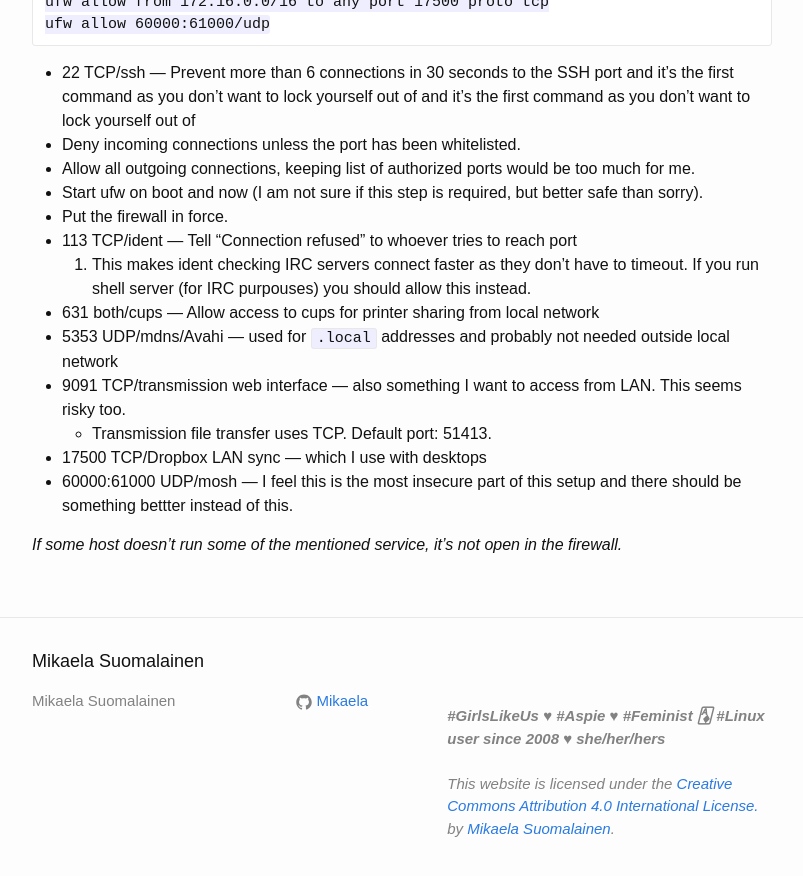
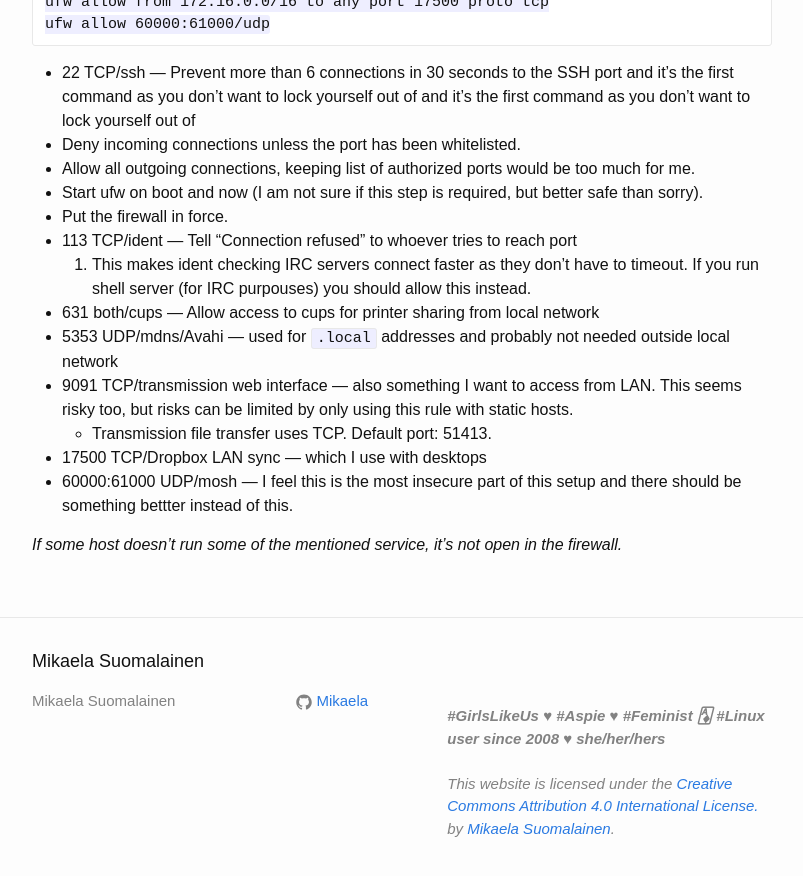
Before and after one commit to Mikaela/mikaela.github.io, a Jekyll site: the page built from _posts/2015-06-12-ufw.md, in a window 1280 px wide and 900 px high, scrolled down 627 px. Shown: the top 876 px of the window, without its empty margins (238-1041 px from the left). Built offline with Jekyll 4.4.1, drawn with Linux system fonts in a browser that asks for light colours; Markdown is read by kramdown in place of the engine named in the settings; comment, search, counter and statistics services are not loaded.

Commit message:
_posts/ufw: 9091 only for static hosts

```diff
--- a/_posts/2015-06-12-ufw.md
+++ b/_posts/2015-06-12-ufw.md
@@ -48,7 +48,8 @@ ufw allow 60000:61000/udp
 * 5353 UDP/mdns/Avahi — used for `.local` addresses and probably not needed
   outside local network
 * 9091 TCP/transmission web interface — also something I want to access
-  from LAN. This seems risky too.
+  from LAN. This seems risky too, but risks can be limited by only
+  using this rule with static hosts.
     * Transmission file transfer uses TCP. Default port: 51413.
 * 17500 TCP/Dropbox LAN sync — which I use with desktops
 * 60000:61000 UDP/mosh — I feel this is the most insecure part of this
```
